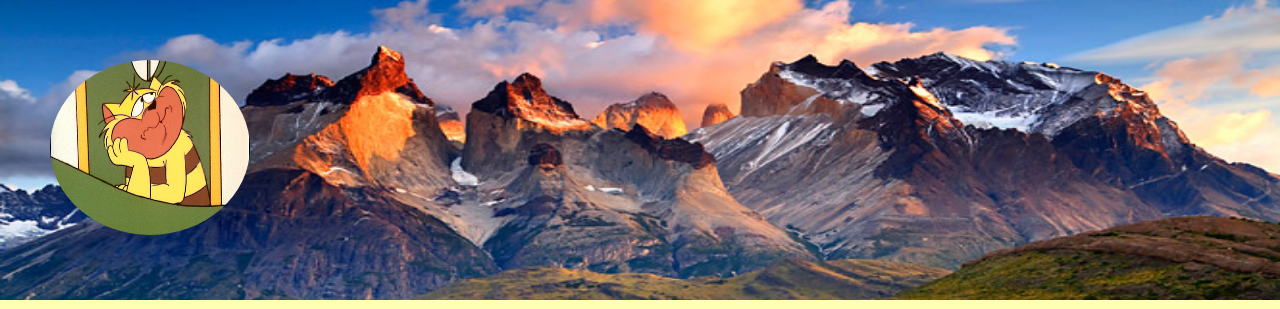
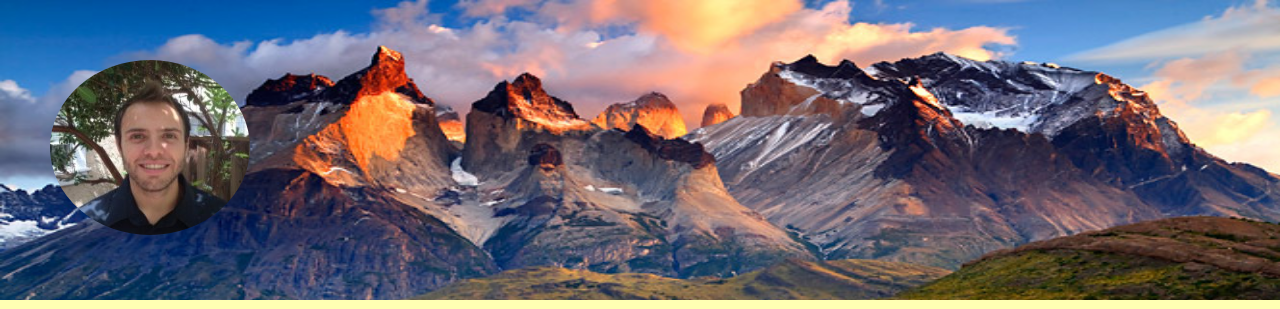
Before and after one commit to therealdealmeal/portfolio_site, a website: page index.html in a window 1280 px wide. Shown: the top 309 px of the page. Drawn offline with Linux system fonts and the light colour scheme.

Commit message:
small changes and added my pic

```diff
--- a/index.html
+++ b/index.html
@@ -12,7 +12,7 @@
   <body data-spy="scroll" data-target=".navbar" data-offset="50">
     <header>
 
-      <img src="./img/spotTheCat.jpg" class="img-circle" alt="Cinque Terre">
+      <img src="./img/me.png" class="img-circle" alt="Cinque Terre">
 
     </header>
 
@@ -117,6 +117,7 @@
                   <p>Javascript</p>
                   <p>Ruby</p>
                   <p>Python</p>
+                  <p>Java</p>
                 </div>
                 <div class="col-sm-6">
                   <h2 class="skill-categories"><strong>Databases</strong></h2>
```
Also changed, not shown: img/me.png (added), 2 other files.
